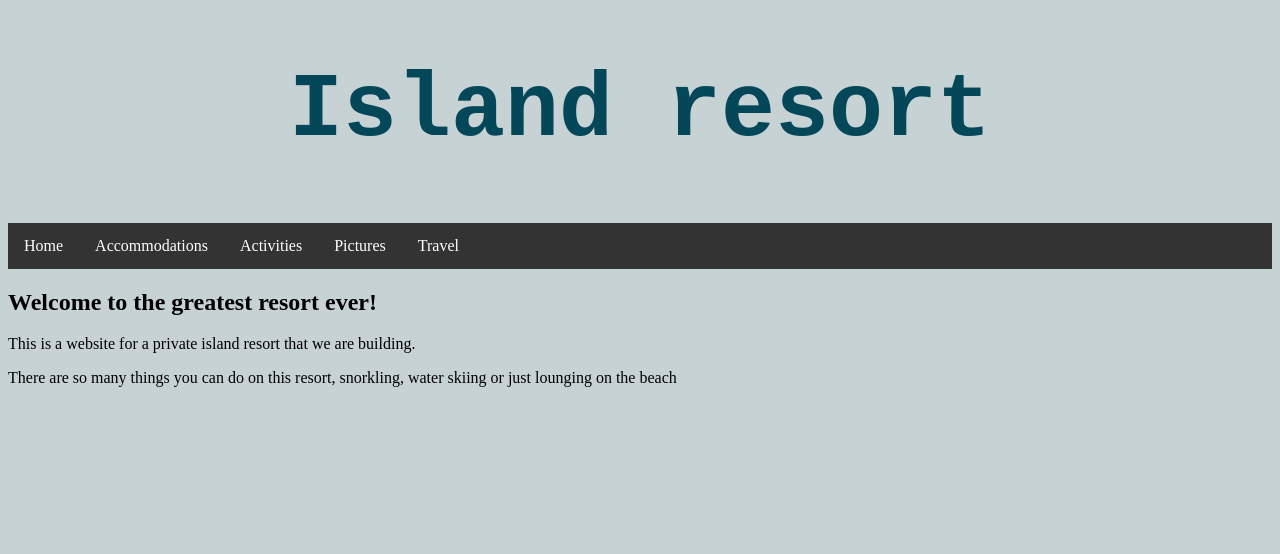
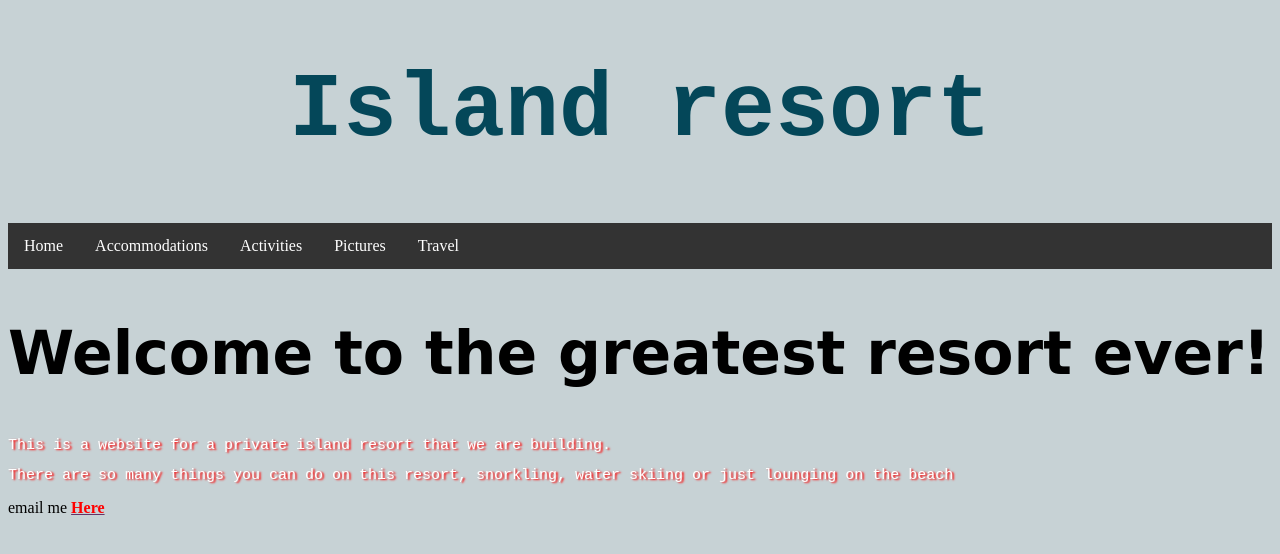
Before and after one commit to ceddy9176/resort, a plain HTML site: page index.html in a window 1280 px wide. Drawn offline with Linux system fonts and the light colour scheme.

Commit message:
added class tags and an eamil link tag for help.

```diff
--- a/css/styles.css
+++ b/css/styles.css
@@ -35,3 +35,21 @@ li a {
 li a:hover {
     background-color: #111;
 }
+
+.paragraph-text {
+  font-family: monospace;
+  color: white;
+  text-shadow: 2px 1px 2px red;
+  font-size: 15px;
+  line-height: 15px;
+}
+
+.title {
+  font-family: cursive;
+  font-weight: bolder;
+  font-size: 60px;
+
+}
+.important {
+  color: red;
+}
--- a/index.html
+++ b/index.html
@@ -14,9 +14,11 @@
       <li><a href="pictures.html">Pictures</a></li>
       <li><a href="travel.html">Travel</a></li>
     </ul>
-    <h2>Welcome to the greatest resort ever!</h2>
+    <h2 class="title">Welcome to the greatest resort ever!</h2>
 
-    <p>This is a website for a private island resort that we are building.</p>
-    <p>There are so many things you can do on this resort, snorkling, water skiing or just lounging on the beach </p>
+    <p class="paragraph-text">This is a website for a private island resort that we are building.</p>
+    <p class="paragraph-text">There are so many things you can do on this resort, snorkling, water skiing or just lounging on the beach </p>
+
+    <p>email me <a href="mailto:ceddy9176@gmail.com"><strong class="important">Here</strong></a></p>
   </body>
 </html>
```
Also changed, not shown: accommodations.html (+3 -3 lines), activities.html (+5 -3 lines), pictures.html (+2 -2 lines), travel.html (+3 -3 lines), Haziness.woff (added), fonts/haziness/Haziness Book.ttf (added), fonts/haziness/Haziness.ttf (added), 2 other files.
